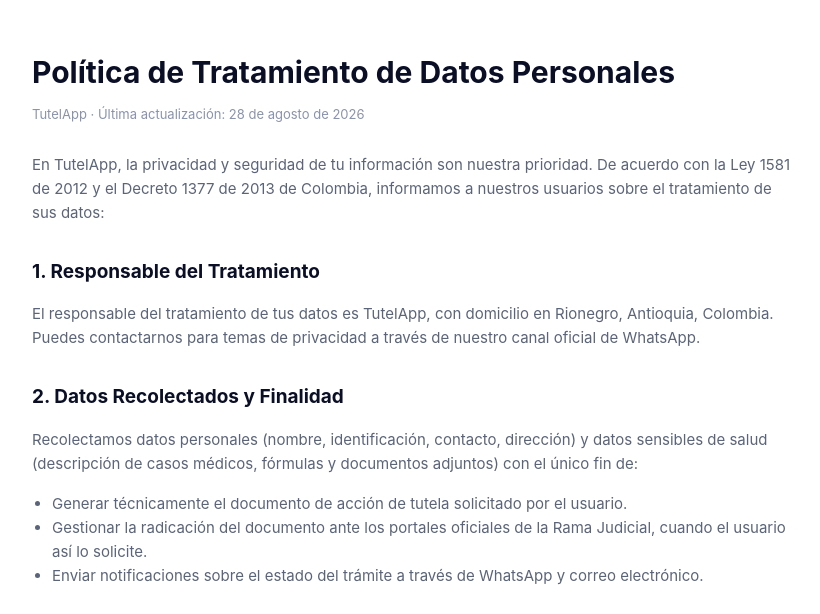
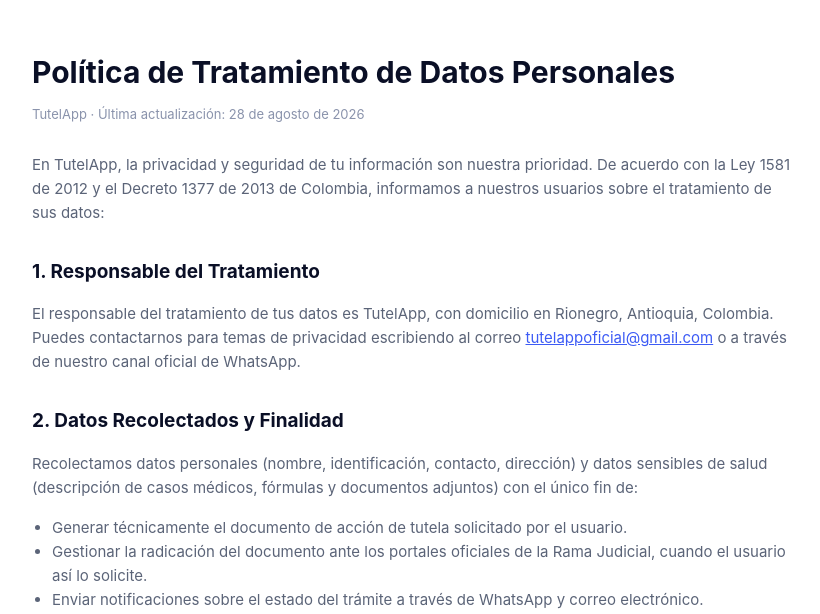
Before and after one commit to jhonqrz1988/tutela-online, a FastAPI app: page /privacidad in a window 1280 px wide. Shown: the top 614 px of the page, without its empty margins (228-1048 px from the left). Run offline with FastAPI, Linux system fonts and the light colour scheme.

Commit message:
feat: correo oficial tutelappoficial@gmail.com en landing y politica de datos

```diff
--- a/app/templates/landing.html
+++ b/app/templates/landing.html
@@ -682,6 +682,7 @@
         <div class="foot-col">
           <h4>Contacto</h4>
           <a href="https://wa.me/573106386975">WhatsApp</a>
+          <a href="mailto:tutelappoficial@gmail.com">tutelappoficial@gmail.com</a>
           <a href="#preguntas">Preguntas frecuentes</a>
         </div>
         <div class="foot-col">
--- a/app/templates/privacidad.html
+++ b/app/templates/privacidad.html
@@ -24,7 +24,7 @@
   <p>En TutelApp, la privacidad y seguridad de tu información son nuestra prioridad. De acuerdo con la Ley 1581 de 2012 y el Decreto 1377 de 2013 de Colombia, informamos a nuestros usuarios sobre el tratamiento de sus datos:</p>
 
   <h2>1. Responsable del Tratamiento</h2>
-  <p>El responsable del tratamiento de tus datos es TutelApp, con domicilio en Rionegro, Antioquia, Colombia. Puedes contactarnos para temas de privacidad a través de nuestro canal oficial de WhatsApp.</p>
+  <p>El responsable del tratamiento de tus datos es TutelApp, con domicilio en Rionegro, Antioquia, Colombia. Puedes contactarnos para temas de privacidad escribiendo al correo <a href="mailto:tutelappoficial@gmail.com">tutelappoficial@gmail.com</a> o a través de nuestro canal oficial de WhatsApp.</p>
 
   <h2>2. Datos Recolectados y Finalidad</h2>
   <p>Recolectamos datos personales (nombre, identificación, contacto, dirección) y datos sensibles de salud (descripción de casos médicos, fórmulas y documentos adjuntos) con el único fin de:</p>
```
